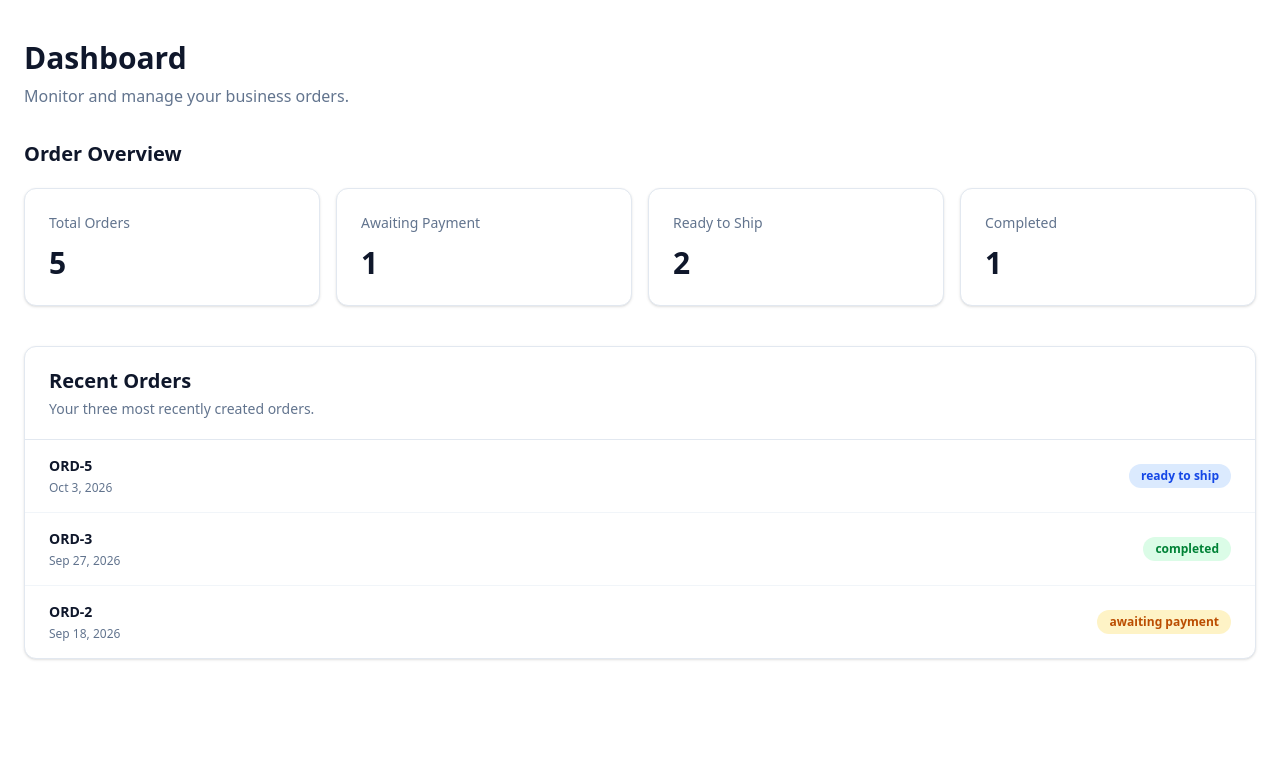
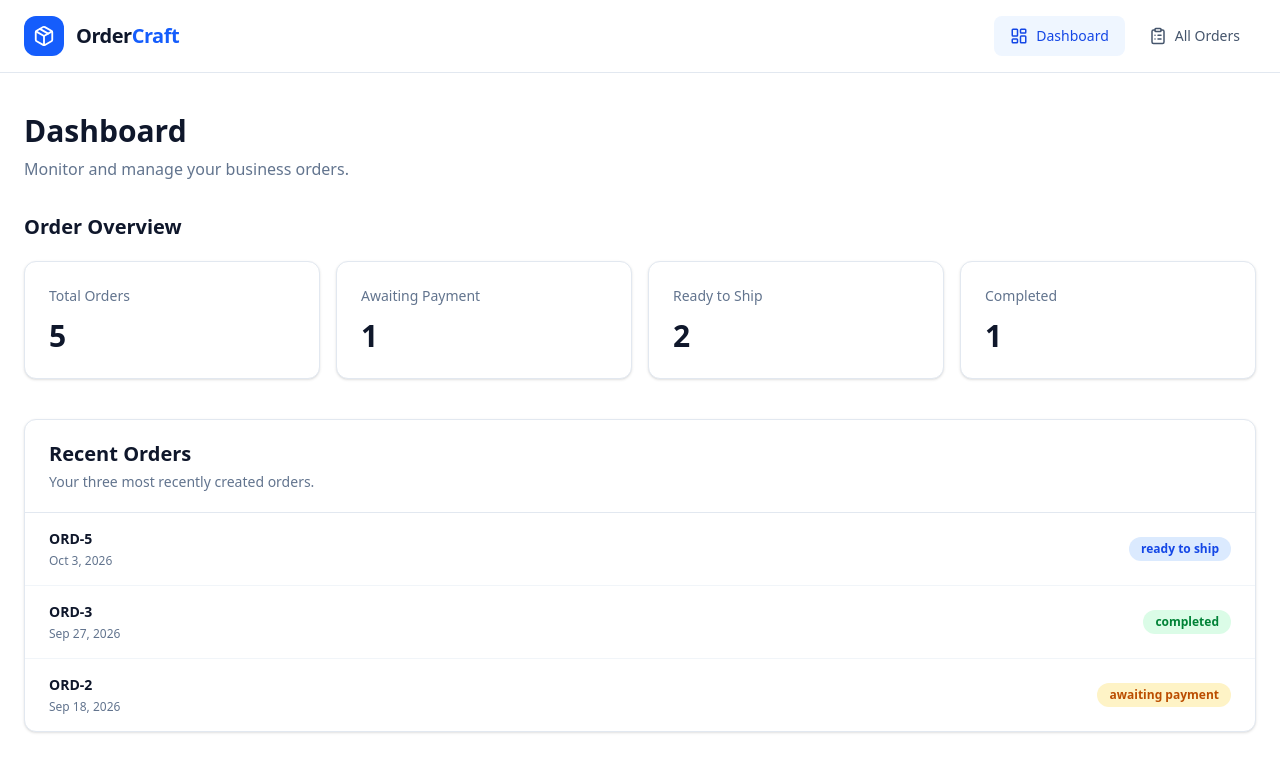
Before and after one commit to dicey44/order-craft, a Next.js app: page / in a window 1280 px wide. Shown: the top 772 px of the page. Built offline with nearby package versions, Linux system fonts and the light colour scheme.

Commit message:
feat: add navbar to layout

```diff
--- a/app/layout.tsx
+++ b/app/layout.tsx
@@ -1,6 +1,7 @@
 import type { Metadata } from "next";
 import { Geist, Geist_Mono } from "next/font/google";
 import "./globals.css";
+import Navbar from "@/components/Navbar";
 
 const geistSans = Geist({
   variable: "--font-geist-sans",
@@ -13,8 +14,8 @@ const geistMono = Geist_Mono({
 });
 
 export const metadata: Metadata = {
-  title: "Create Next App",
-  description: "Generated by create next app",
+  title: "OrderCraft",
+  description: "Order management project",
 };
 
 export default function RootLayout({ children }: LayoutProps<"/">) {
@@ -23,7 +24,10 @@ export default function RootLayout({ children }: LayoutProps<"/">) {
       lang="en"
       className={`${geistSans.variable} ${geistMono.variable} h-full antialiased`}
     >
-      <body className="min-h-full flex flex-col">{children}</body>
+      <body className="min-h-full flex flex-col">
+        <Navbar />
+        {children}
+        </body>
     </html>
   );
 }
--- /dev/null
+++ b/components/Navbar.tsx
@@ -0,0 +1,69 @@
+"use client";
+
+import Link from "next/link";
+import { usePathname } from "next/navigation";
+import { Package, LayoutDashboard, ClipboardList } from "lucide-react";
+
+export default function Navbar() {
+    const pathname = usePathname();
+
+    const navLinks = [
+        {
+            href: "/",
+            label: "Dashboard",
+            icon: LayoutDashboard,
+        },
+        {
+            href: "/orders",
+            label: "All Orders",
+            icon: ClipboardList,
+        },
+    ];
+
+    return (
+        <header className="sticky top-0 z-50 w-full border-b border-slate-200 bg-white">
+            <nav
+                aria-label="Main navigation"
+                className="mx-auto flex max-w-7xl flex-col gap-4 px-6 py-4 sm:flex-row sm:items-center sm:justify-between"
+            >
+                <Link
+                    href="/"
+                    className="flex w-fit items-center gap-3 rounded-md focus-visible:outline-2 focus-visible:outline-offset-4 focus-visible:outline-blue-600"
+                >
+                    <span className="flex h-10 w-10 items-center justify-center rounded-xl bg-blue-600 text-white">
+                        <Package size={22} strokeWidth={2} aria-hidden="true" />
+                    </span>
+
+                    <span className="text-xl font-bold tracking-tight text-slate-900">
+                        Order<span className="text-blue-600">Craft</span>
+                    </span>
+                </Link>
+
+                <div className="flex items-center gap-2">
+                    {navLinks.map(({ href, label, icon: Icon }) => {
+                        const isActive =
+                            href === "/"
+                                ? pathname === "/"
+                                : pathname === href || pathname.startsWith(`${href}/`);
+
+                        return (
+                            <Link
+                                key={href}
+                                href={href}
+                                aria-current={isActive ? "page" : undefined}
+                                className={`flex items-center gap-2 rounded-lg px-4 py-2.5 text-sm font-medium transition-colors focus-visible:outline-2 focus-visible:outline-offset-2 focus-visible:outline-blue-600 ${
+                                    isActive
+                                        ? "bg-blue-50 text-blue-700"
+                                        : "text-slate-600 hover:bg-slate-100 hover:text-slate-900"
+                                }`}
+                            >
+                                <Icon size={18} strokeWidth={2} aria-hidden="true" />
+                                {label}
+                            </Link>
+                        );
+                    })}
+                </div>
+            </nav>
+        </header>
+    );
+}
--- a/components/RecentOrders.tsx
+++ b/components/RecentOrders.tsx
@@ -23,9 +23,7 @@ export default function RecentOrders() {
 
             <ul className="divide-y divide-slate-100">
                 {recentOrders.map((obj) => (
-                    <li
-                        key={obj.id}
-                    >
+                    <li key={obj.id} className="transition-colors hover:bg-slate-50">
                         <Link href={`orders/${obj.id}`} className="flex flex-col gap-3 px-6 py-4 sm:flex-row sm:items-center sm:justify-between">
                             <div>
                                 <p className="text-sm font-semibold text-slate-900">
--- a/package.json
+++ b/package.json
@@ -9,6 +9,7 @@
     "lint": "eslint"
   },
   "dependencies": {
+    "lucide-react": "^1.55.0",
     "next": "16.4.0",
     "react": "19.3.0",
     "react-dom": "19.3.0"
```
Also changed, not shown: 1 other file (tests, documents, lock files or other folders). Lines whose indentation alone changed are shown as unchanged.
